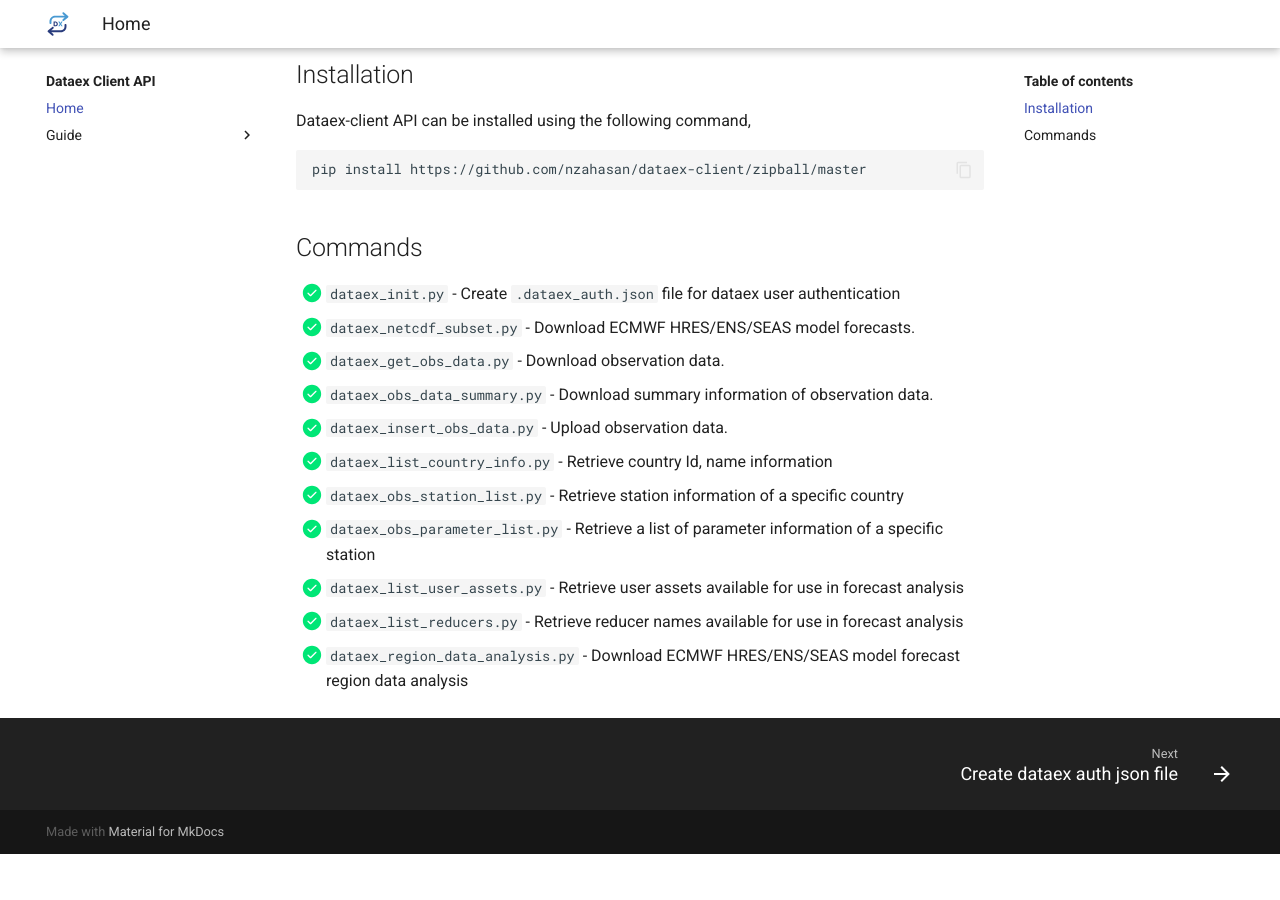
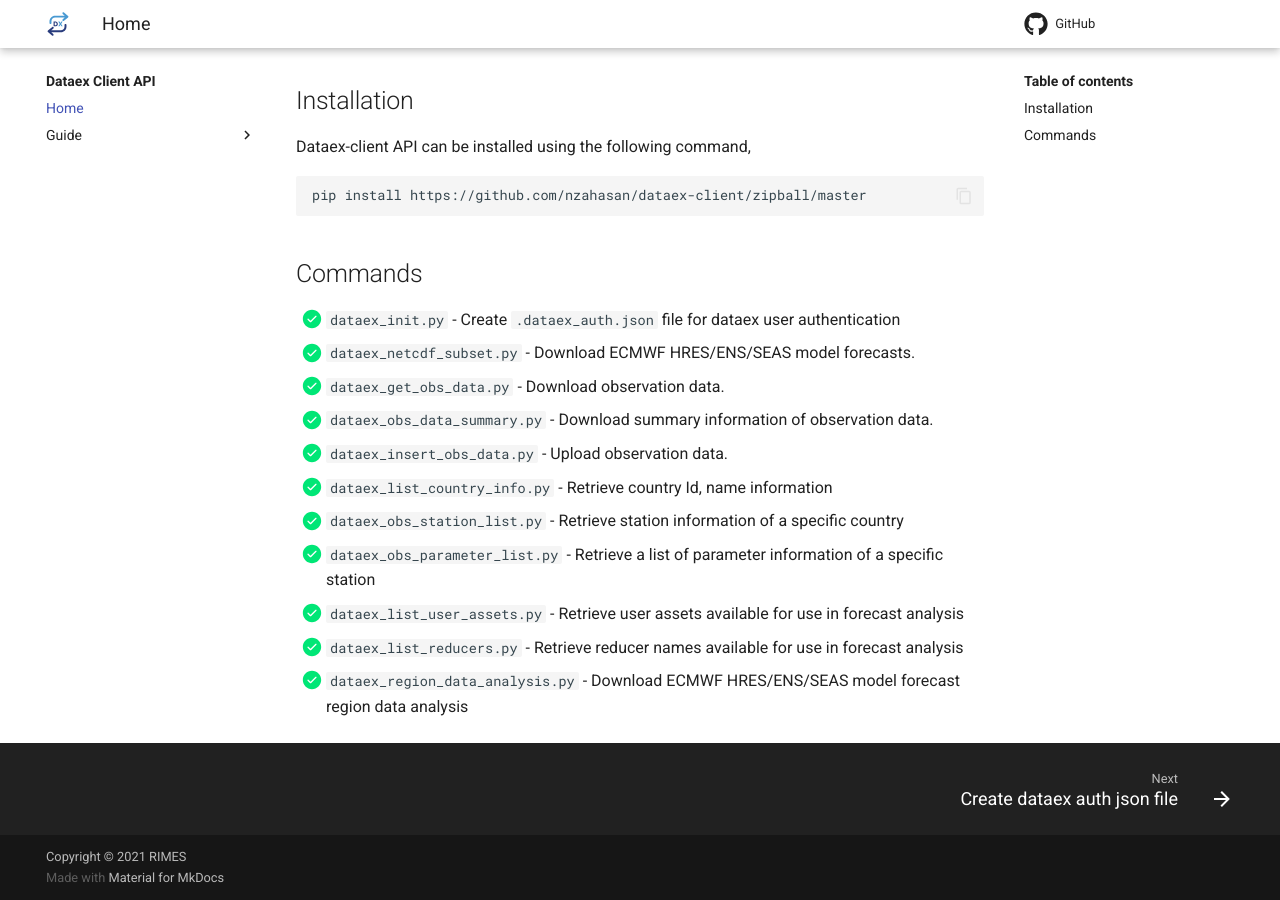
Before and after one commit to RIMESINT/dataex-client, an MkDocs documentation site: the page built from docs/index.md, in a window 1280 px wide and 900 px high, scrolled down 567 px. Built offline with MkDocs 1.6.1 and Material for MkDocs 9.7.7, drawn with Linux system fonts in a browser that asks for light colours; comment, search, counter and statistics services are not loaded; before the commit the page ends 1421 px from its top, so only the background shows below that.

Commit message:
added github url and copyright text

```diff
--- a/mkdocs.yml
+++ b/mkdocs.yml
@@ -1,4 +1,6 @@
 site_name: Dataex Client API
+repo_url: https://github.com/nzahasan/dataex-client/tree/master
+copyright: Copyright &copy; 2021 RIMES
 
 theme:
   name: material
@@ -11,6 +13,7 @@
   icon:
    admonition:
      warning: octicons/alert-16
+   repo: fontawesome/brands/github
 
 
 markdown_extensions:
```
